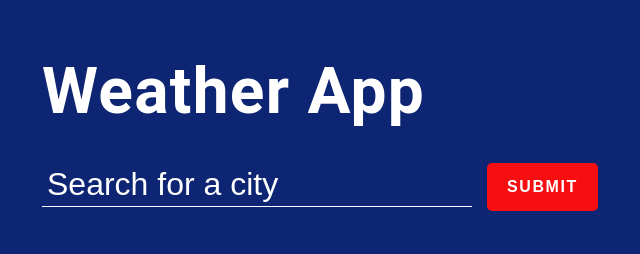
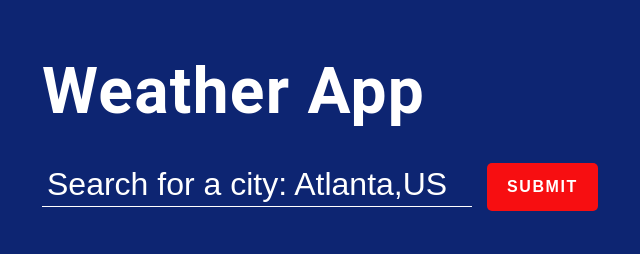
Before and after one commit to Rick-243/WDD-330, a plain HTML site: page weather_app/index.html in a window 1280 px wide. Shown: the whole page, without its empty margins (8-648 px from the left). Drawn offline with Linux system fonts and the light colour scheme.

Commit message:
added city and country code placeholder

```diff
--- a/weather_app/index.html
+++ b/weather_app/index.html
@@ -13,7 +13,7 @@
         <div class="container">
             <h1 class="heading">Weather App</h1>
             <form>
-                <input type="text" placeholder="Search for a city" autofocus>
+                <input type="text" placeholder="Search for a city: Atlanta,US" autofocus>
                 <button type="submit">SUBMIT</button>
                 <span class="msg"></span>
             </form>
```
